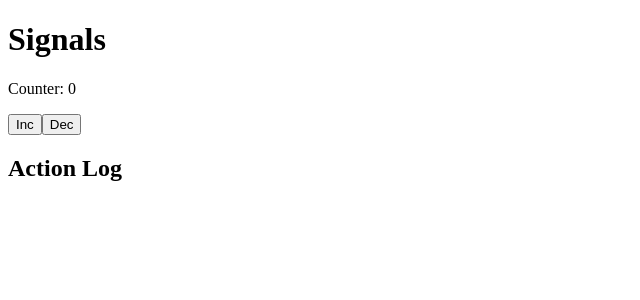
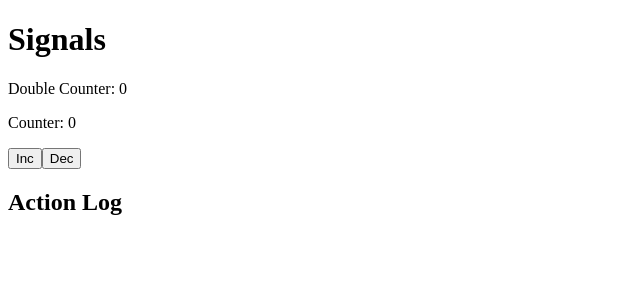
Before and after one commit to sachinsfo/angulardemo, an Angular app: page / in a window 1280 px wide. Shown: the top 300 px of the page, without its empty margins (0-640 px from the left). Built offline with nearby package versions, Linux system fonts and the light colour scheme.

Commit message:
Using computed

```diff
--- a/src/app/signals-demo/signals-demo.component.html
+++ b/src/app/signals-demo/signals-demo.component.html
@@ -1,5 +1,8 @@
 <h1>Signals</h1>
 <div id="counter">
+  <p id="counter-output">
+    Double Counter: {{computedCounter()}}
+  </p>
   <p id="counter-output">
     Counter: {{counter()}}
   </p>
--- a/src/app/signals-demo/signals-demo.component.ts
+++ b/src/app/signals-demo/signals-demo.component.ts
@@ -1,5 +1,5 @@
 import { NgFor } from '@angular/common';
-import { Component, signal } from '@angular/core';
+import { Component, signal, computed } from '@angular/core';
 
 @Component({
   selector: 'app-signals-demo',
@@ -14,6 +14,7 @@ export class SignalsDemoComponent {
 
   actions = signal<string[]>([]);
   counter = signal(0);
+  computedCounter = computed(() => this.counter() * 2);
 
   inc() {
     // this.counter.update((oldCounter) =>  oldCounter + 1);
```
